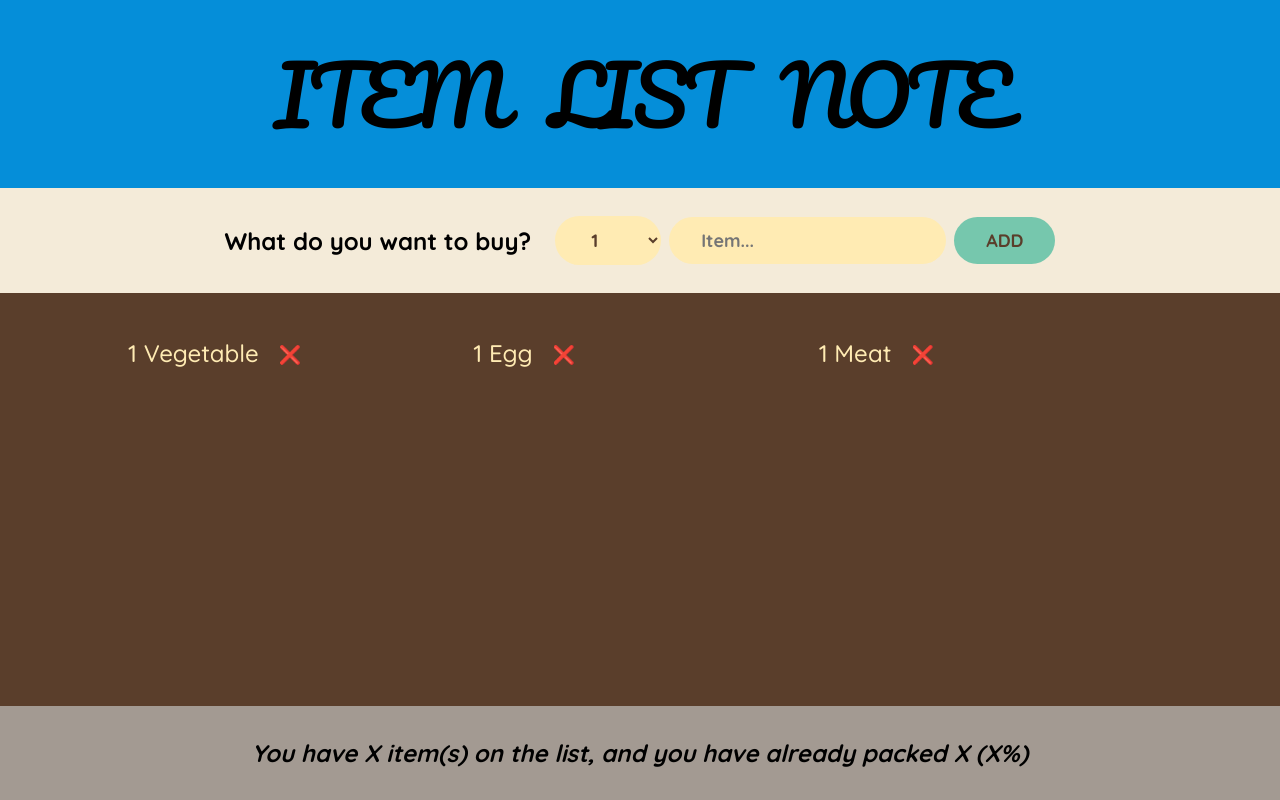
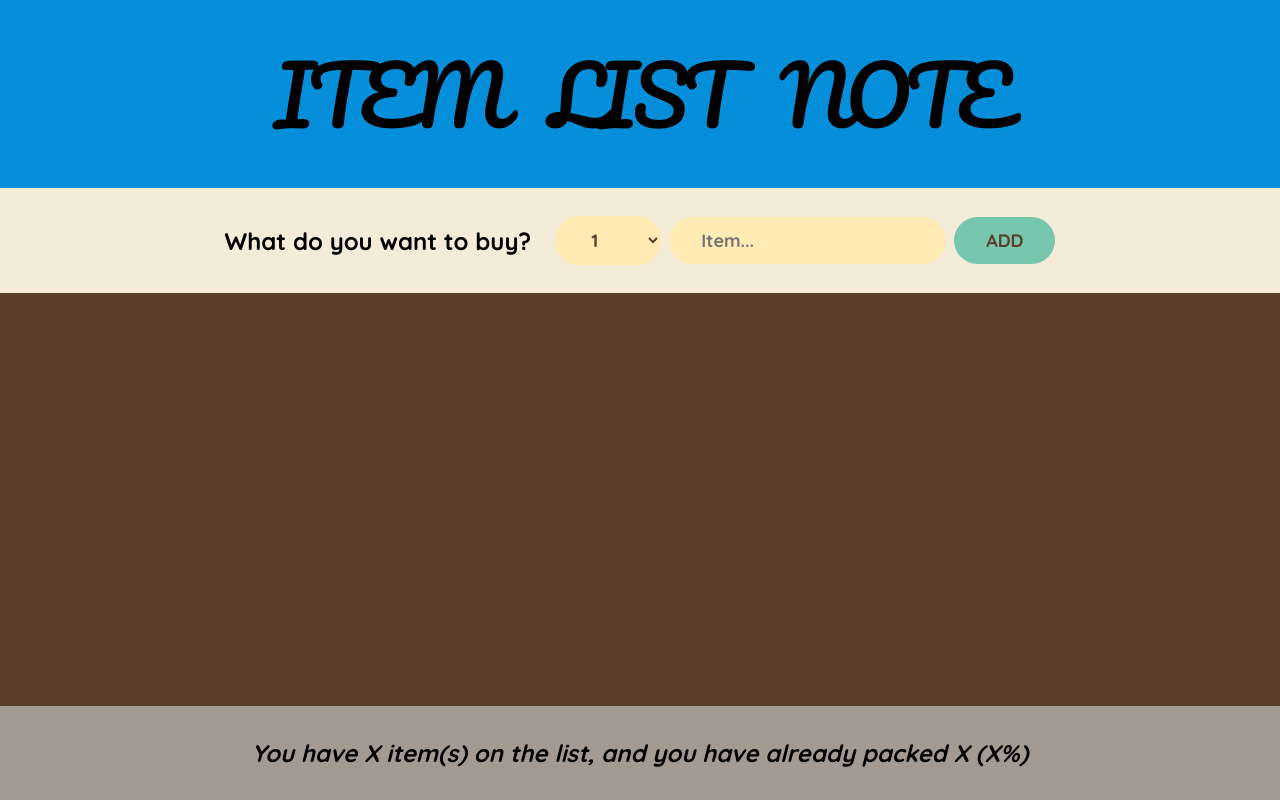
Before and after one commit to Bocahapel/travel-list, a React (Create React App) app: page / in a window 1280 px wide. Built offline with nearby package versions, Linux system fonts and the light colour scheme.

Commit message:
add delete function and uplifting state

```diff
--- a/src/App.js
+++ b/src/App.js
@@ -135,11 +135,23 @@
   );
 }*/
 export default function App() {
+  //uplifting the items state to the common parent of form and packing list function
+  const [items, setItems] = useState([]);
+
+  //this function will create and merge the new input with the existing items array
+  function handleAddItems(item) {
+    setItems((items) => [...items, item]);
+  }
+
+  function handleDeleteItem(id) {
+    setItems((items) => items.filter((item) => item.id !== id));
+  }
+
   return (
     <div className="app">
       <Logo />
-      <Form />
-      <PackingList />
+      <Form onAddItems={handleAddItems} />
+      <PackingList items={items} onDeleteItems={handleDeleteItem} />
       <Stats />
     </div>
   );
@@ -161,14 +173,9 @@
   );
 }
 */
-function Form() {
+function Form({ onAddItems }) {
   const [description, setDescription] = useState("");
   const [quantity, setQuantity] = useState(1);
-  const [items, setItems] = useState([]);
-
-  function handleAddItems(item) {
-    setItems((items) => [...items, item]);
-  }
 
   /*this is an event handler*/
   function handleSubmit(event) {
@@ -182,7 +189,7 @@
     const newItem = { quantity, description, packed: false, id: Date.now() };
     console.log(newItem);
 
-    handleAddItems(newItem);
+    onAddItems(newItem);
 
     setDescription("");
     setQuantity(1);
@@ -232,14 +239,16 @@
 }
 
 /* 1. create default packinglist function
+
+the onDeleteItems is from APP then we need to passing this to ITEM function inside PACKINGLIST
  */
-function PackingList() {
+function PackingList({ items, onDeleteItems }) {
   return (
     <div className="list">
       <ul>
         {/*breakdown the array object into item, the {item} is prop that passed into Item component*/}
-        {initialItems.map((item) => (
-          <Item item={item} key={item.id} />
+        {items.map((item) => (
+          <Item item={item} onDeleteItems={onDeleteItems} key={item.id} />
         ))}
       </ul>
     </div>
@@ -249,7 +258,7 @@
 /* 1. create Item component with passed props
    2. the {item} must have the same name with item from <Item item={item}/>
  */
-function Item({ item }) {
+function Item({ item, onDeleteItems }) {
   return (
     <li>
       {/*create an if logic to line through the listed item if already packed*/}
@@ -257,7 +266,7 @@
         {/*props.what based on the object*/}
         {item.quantity} {item.description}
       </span>
-      <button>❌</button>
+      <button onClick={() => onDeleteItems(item.id)}>❌</button>
     </li>
   );
 }
```
